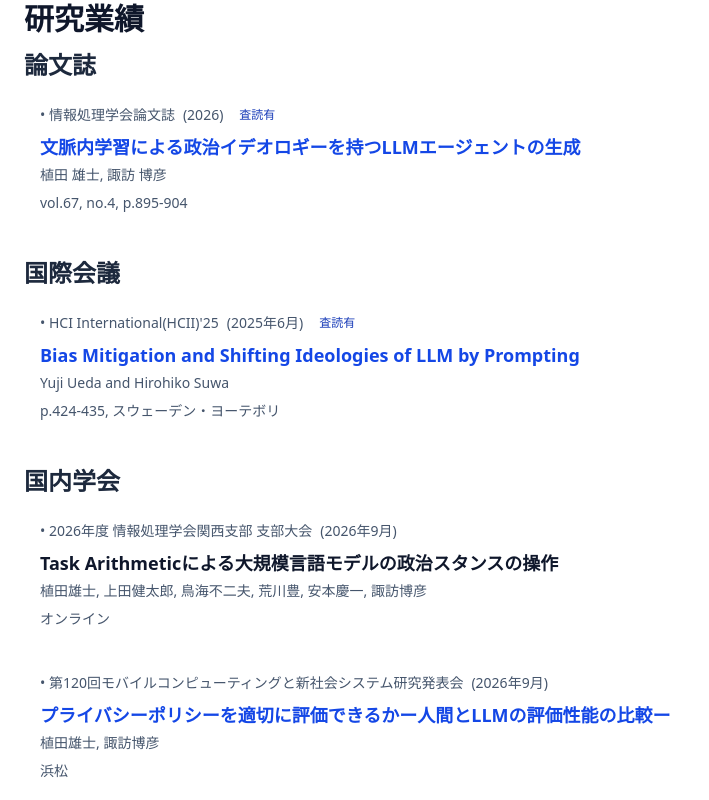
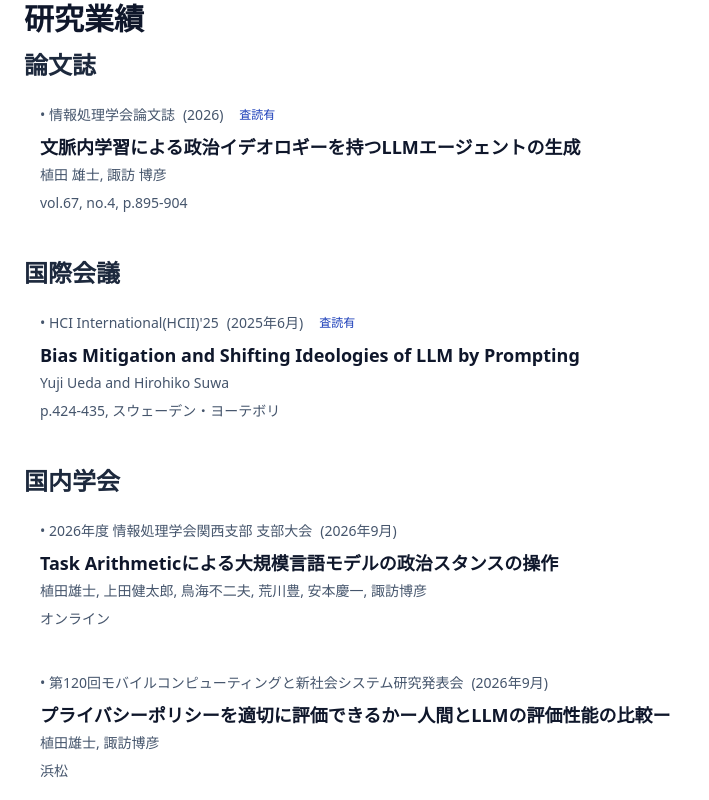
Before and after one commit to yujiponzu/my-page, a Next.js app: page / in a window 1280 px wide. Shown: the part 800-1600 px from the top of the page, without its empty margins (0-709 px from the left). Built offline with nearby package versions, Linux system fonts and the light colour scheme; a web font is replaced by a local one.

Commit message:
chore: embed url

```diff
--- a/src/app/page.tsx
+++ b/src/app/page.tsx
@@ -193,7 +193,7 @@ function PublicationItem({ item, lang }: { item: Publication; lang: Lang }) {
             href={item.url}
             target="_blank"
             rel="noopener noreferrer"
-            className="text-blue-700 hover:underline"
+            className="hover:underline"
           >
             {item.title[lang]}
           </a>
```
